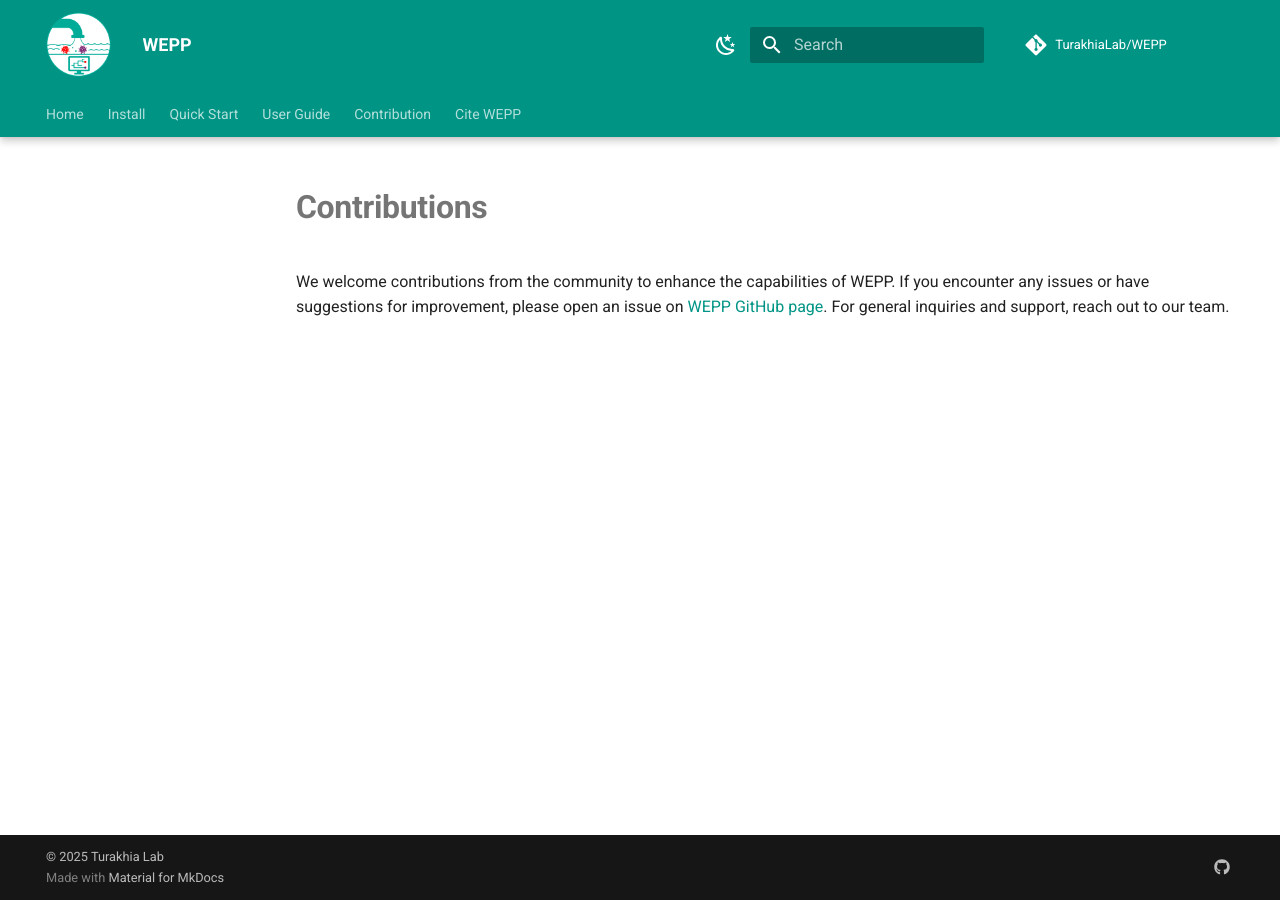
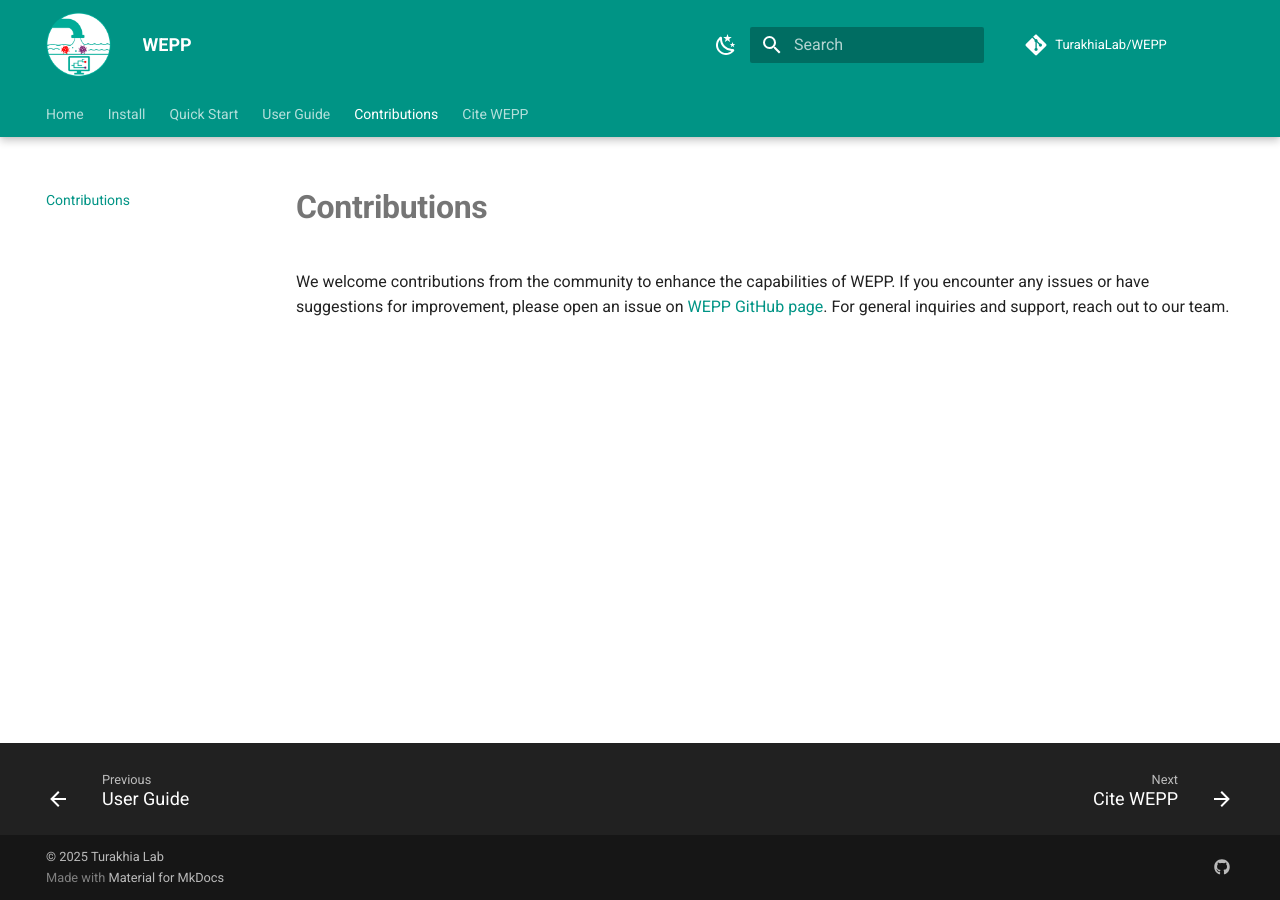
Before and after one commit to TurakhiaLab/WEPP, an MkDocs documentation site: the page built from docs/contribution.md, in a window 1280 px wide. Built offline with MkDocs 1.6.1 and Material for MkDocs 9.7.7, drawn with Linux system fonts in a browser that asks for light colours; comment, search, counter and statistics services are not loaded; some of the changed lines change nothing that is shown.

Commit message:
Fixed typo

```diff
--- a/mkdocs.yml
+++ b/mkdocs.yml
@@ -82,7 +82,7 @@ nav:
   - Install: install.md
   - Quick Start: quickstart.md
   - User Guide: usage.md
-  - Contribution: contributions.md
+  - Contributions: contribution.md
   - Cite WEPP: cite.md
 
 copyright: |
```
